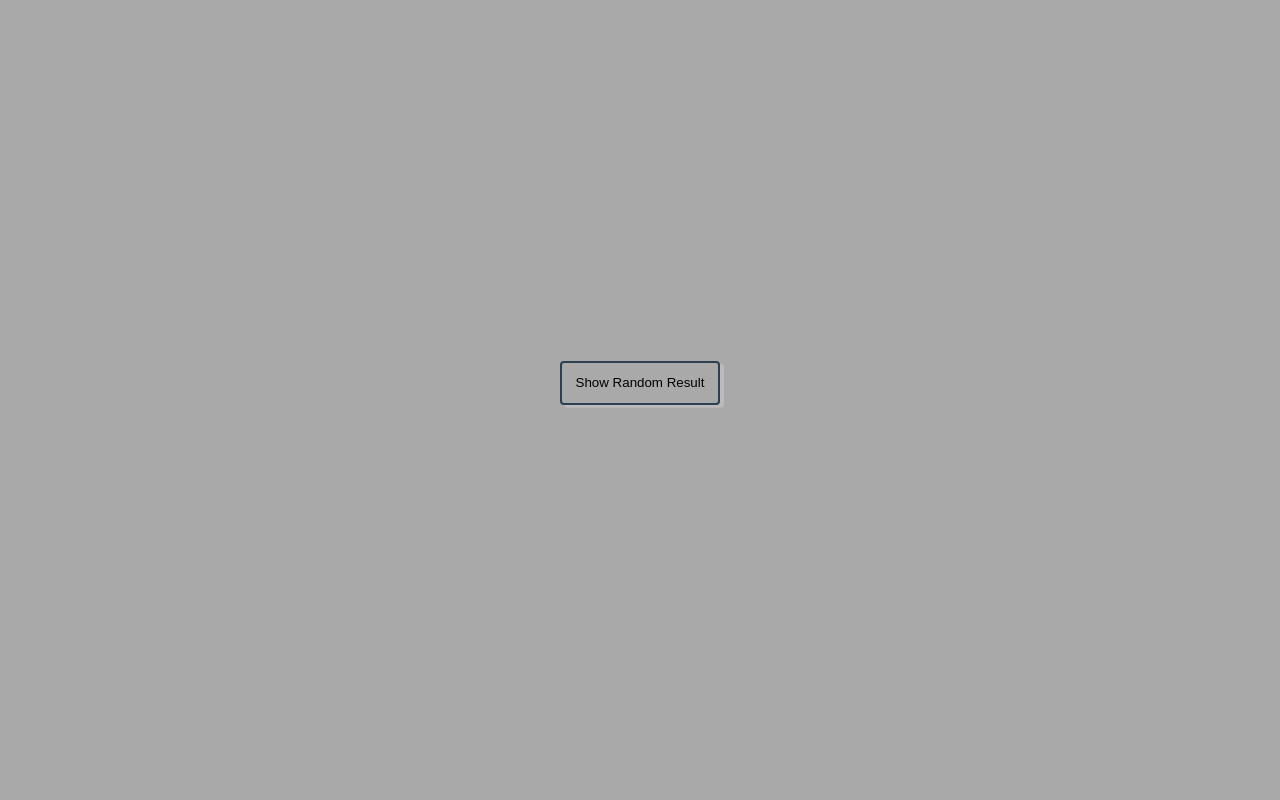
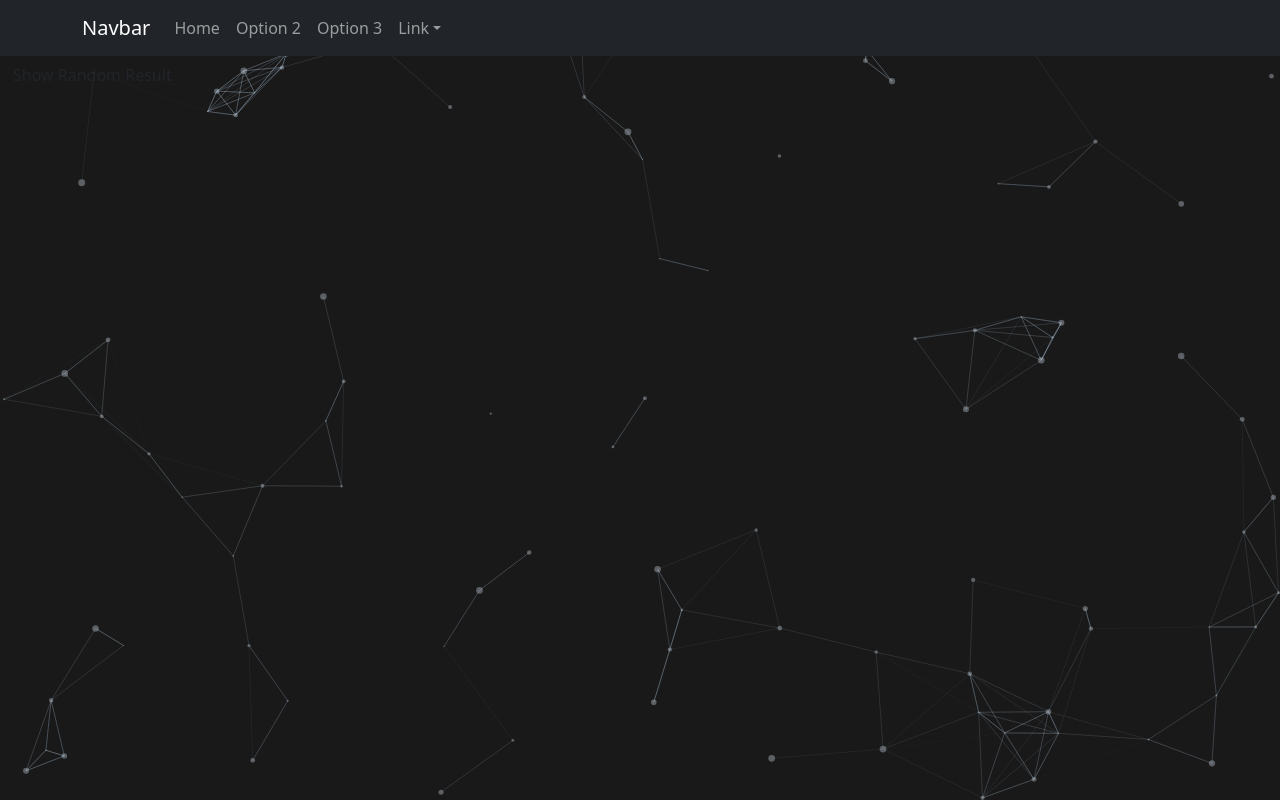
Before and after one commit to estefysc/lottery-results-analyzer-app, a React (Create React App) app in the folder frontend/: page / in a window 1280 px wide. Built offline with nearby package versions, Linux system fonts and the light colour scheme.

Commit message:
Added TSParticles Background

```diff
--- a/frontend/package.json
+++ b/frontend/package.json
@@ -8,9 +8,13 @@
     "@testing-library/react": "^13.3.0",
     "@testing-library/user-event": "^13.5.0",
     "axios": "^0.27.2",
+    "bootstrap": "^5.2.0",
     "react": "^18.2.0",
+    "react-bootstrap": "^2.5.0",
     "react-dom": "^18.2.0",
     "react-scripts": "5.0.1",
+    "react-tsparticles": "^2.1.4",
+    "tsparticles": "^2.1.4",
     "web-vitals": "^2.1.4"
   },
   "scripts": {
--- a/frontend/src/App.css
+++ b/frontend/src/App.css
@@ -1,38 +1,38 @@
-.App {
-  text-align: center;
-}
+/*.App {*/
+/*  text-align: center;*/
+/*}*/
 
-.App-logo {
-  height: 40vmin;
-  pointer-events: none;
-}
+/*.App-logo {*/
+/*  height: 40vmin;*/
+/*  pointer-events: none;*/
+/*}*/
 
-@media (prefers-reduced-motion: no-preference) {
-  .App-logo {
-    animation: App-logo-spin infinite 20s linear;
-  }
-}
+/*@media (prefers-reduced-motion: no-preference) {*/
+/*  .App-logo {*/
+/*    animation: App-logo-spin infinite 20s linear;*/
+/*  }*/
+/*}*/
 
-.App-header {
-  background-color: darkgrey;
-  min-height: 100vh;
-  display: flex;
-  flex-direction: column;
-  align-items: center;
-  justify-content: center;
-  font-size: calc(10px + 2vmin);
-  color: white;
-}
+/*.App-header {*/
+/*  background-color: darkgrey;*/
+/*  min-height: 100vh;*/
+/*  display: flex;*/
+/*  flex-direction: column;*/
+/*  align-items: center;*/
+/*  justify-content: center;*/
+/*  font-size: calc(10px + 2vmin);*/
+/*  color: white;*/
+/*}*/
 
-.App-link {
-  color: #61dafb;
-}
+/*.App-link {*/
+/*  color: #61dafb;*/
+/*}*/
 
-@keyframes App-logo-spin {
-  from {
-    transform: rotate(0deg);
-  }
-  to {
-    transform: rotate(360deg);
-  }
-}
+/*@keyframes App-logo-spin {*/
+/*  from {*/
+/*    transform: rotate(0deg);*/
+/*  }*/
+/*  to {*/
+/*    transform: rotate(360deg);*/
+/*  }*/
+/*}*/
--- a/frontend/src/App.js
+++ b/frontend/src/App.js
@@ -1,13 +1,21 @@
 import React from 'react';
 import './App.css';
-import NumberList from './NumberList';
+import NumberList from './components/NumberList';
+import Particle from "./components/Particle";
+import Navigation from "./components/Navigation"
+import 'bootstrap/dist/css/bootstrap.min.css';
+
 
 function App() {
   return (
-      <div className='App'>
-        <header className='App-header'>
-          <NumberList />
-        </header>
+      <div>
+          <Navigation fixed="top"/>
+          <Particle />
+          <div>
+              <NumberList />
+          </div>
+
+
       </div>
   );
 }
--- a/frontend/src/NumberList.css
+++ /dev/null
@@ -1,27 +0,0 @@
-body {
-    background-color: antiquewhite;
-    box-sizing: border-box;
-    font-family: "Futura PT", "Futura", sans-serif;
-    -webkit-font-smoothing: antialiased;
-}
-
-.btn, .btn:link, .btn:visited {
-    color: black;
-    line-height: 1em;
-    text-decoration: none;
-    display: inline-block;
-    border-radius: 4px;
-    background-color: #fff;
-    background-color: rgba(255, 255, 255, 0);
-    box-shadow: 0 0 0 0 #2c3e50 inset, 0.3em 0.2em 0 0 #bbb;
-    border: 0.2em solid #2c3e50;
-    padding: 1em;
-    text-align: center;
-    transition: 0.25s box-shadow, 0.25s transform;
-}
-
-.btn:hover {
-     box-shadow: 0 4em 0 0 #2c3e50 inset, 0em 0em 0 0 #bbb;
-     transform: translate(0.3em, 0.2em);
-     color: #fff;
- }
--- /dev/null
+++ b/frontend/src/components/Navigation.js
@@ -0,0 +1,46 @@
+import Container from 'react-bootstrap/Container';
+import Nav from 'react-bootstrap/Nav';
+import Navbar from 'react-bootstrap/Navbar';
+import NavDropdown from 'react-bootstrap/NavDropdown';
+
+function Navigation() {
+    return (
+        <>
+            <Navbar bg="dark" variant="dark" expand="md">
+                <Container>
+                    <Navbar.Brand href="#home">Navbar</Navbar.Brand>
+                    <Navbar.Collapse id="responsive-navbar-nav">
+                        <Nav className="me-auto">
+                            <Nav.Link href="#home">Home</Nav.Link>
+                            <Nav.Link href="#features">Option 2</Nav.Link>
+                            <Nav.Link href="#pricing">Option 3</Nav.Link>
+                            <NavDropdown title="Link" id="navbarScrollingDropdown">
+                                <NavDropdown.Item href="#action3">Action</NavDropdown.Item>
+                                <NavDropdown.Item href="#action4">
+                                    Another action
+                                </NavDropdown.Item>
+                                <NavDropdown.Divider />
+                                <NavDropdown.Item href="#action5">
+                                    Something else here
+                                </NavDropdown.Item>
+                            </NavDropdown>
+                        </Nav>
+                    </Navbar.Collapse>
+                </Container>
+            </Navbar>
+
+            {/*<Navbar bg="light" variant="light">*/}
+            {/*    <Container>*/}
+            {/*        <Navbar.Brand href="#home">Navbar</Navbar.Brand>*/}
+            {/*        <Nav className="me-auto">*/}
+            {/*            <Nav.Link href="#home">Home</Nav.Link>*/}
+            {/*            <Nav.Link href="#features">Features</Nav.Link>*/}
+            {/*            <Nav.Link href="#pricing">Pricing</Nav.Link>*/}
+            {/*        </Nav>*/}
+            {/*    </Container>*/}
+            {/*</Navbar>*/}
+        </>
+    );
+}
+
+export default Navigation;
--- /dev/null
+++ b/frontend/src/components/NumberList.css
@@ -0,0 +1,7 @@
+
+.btn {
+    color: #fff;
+    background-color: #2c3e50;
+    border-color: #2c3e50;
+    z-index: 2;
+}
--- /dev/null
+++ b/frontend/src/components/Particle.jsx
@@ -0,0 +1,106 @@
+import Particles from "react-tsparticles";
+import { loadFull } from "tsparticles";
+
+function Particle() {
+    const optionsVar = {
+        "fullScreen": {
+            "enable": true,
+            "zIndex": -1
+        },
+        background: {
+            color: {
+                value: "#191919",
+            },
+        },
+        fpsLimit: 120,
+        interactivity: {
+            events: {
+                onClick: {
+                    enable: true,
+                    mode: "push",
+                },
+                onHover: {
+                    enable: true,
+                    mode: "repulse",
+                },
+                resize: true,
+            },
+            modes: {
+                push: {
+                    quantity: 3,
+                },
+                repulse: {
+                    distance: 200,
+                    duration: 0.4,
+                },
+            },
+        },
+        particles: {
+            color: {
+                value: "#d6e3ef",
+            },
+            links: {
+                color: "#c8e5ff",
+                distance: 130,
+                enable: true,
+                opacity: 0.3,
+                width: 0.8,
+            },
+            collisions: {
+                enable: false,
+            },
+            move: {
+                direction: "none",
+                enable: true,
+                outModes: {
+                    default: "bounce",
+                },
+                random: false,
+                speed: 4.1,
+                straight: false,
+            },
+            number: {
+                density: {
+                    enable: true,
+                    area: 800,
+                },
+                value: 80,
+            },
+            opacity: {
+                value: 0.35,
+            },
+            shape: {
+                type: "circle",
+            },
+            size: {
+                value: { min: 0.5, max: 3.5 },
+            },
+        },
+        detectRetina: true,
+    };
+
+    const particlesInit = async (main) => {
+        console.log(main);
+
+        // you can initialize the tsParticles instance (main) here, adding custom shapes or presets
+        // this loads the tsparticles package bundle, it's the easiest method for getting everything ready
+        // starting from v2 you can add only the features you need reducing the bundle size
+        await loadFull(main);
+    };
+
+    const particlesLoaded = (container) => {
+        console.log(container);
+    };
+
+    return (
+        <Particles
+            id="tsparticles"
+            init={particlesInit}
+            loaded={particlesLoaded}
+
+            options={optionsVar}
+        />
+    );
+}
+
+export default Particle;
```
Also changed, not shown: frontend/src/components/NumberList.js (renamed from frontend/src/NumberList.js), frontend/src/index.css (line endings or trailing spaces), 2 other files (tests, documents, lock files or other folders).
